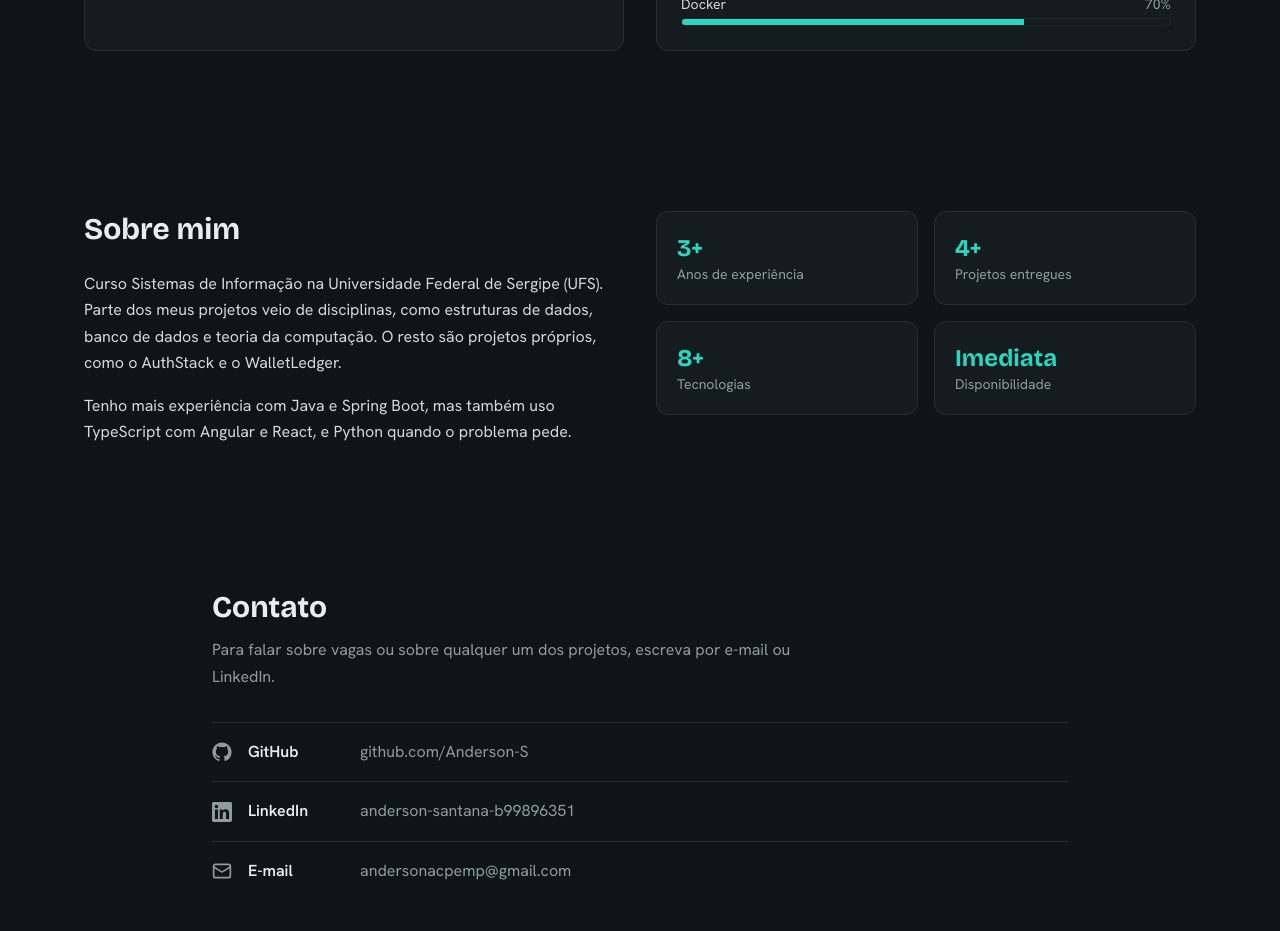
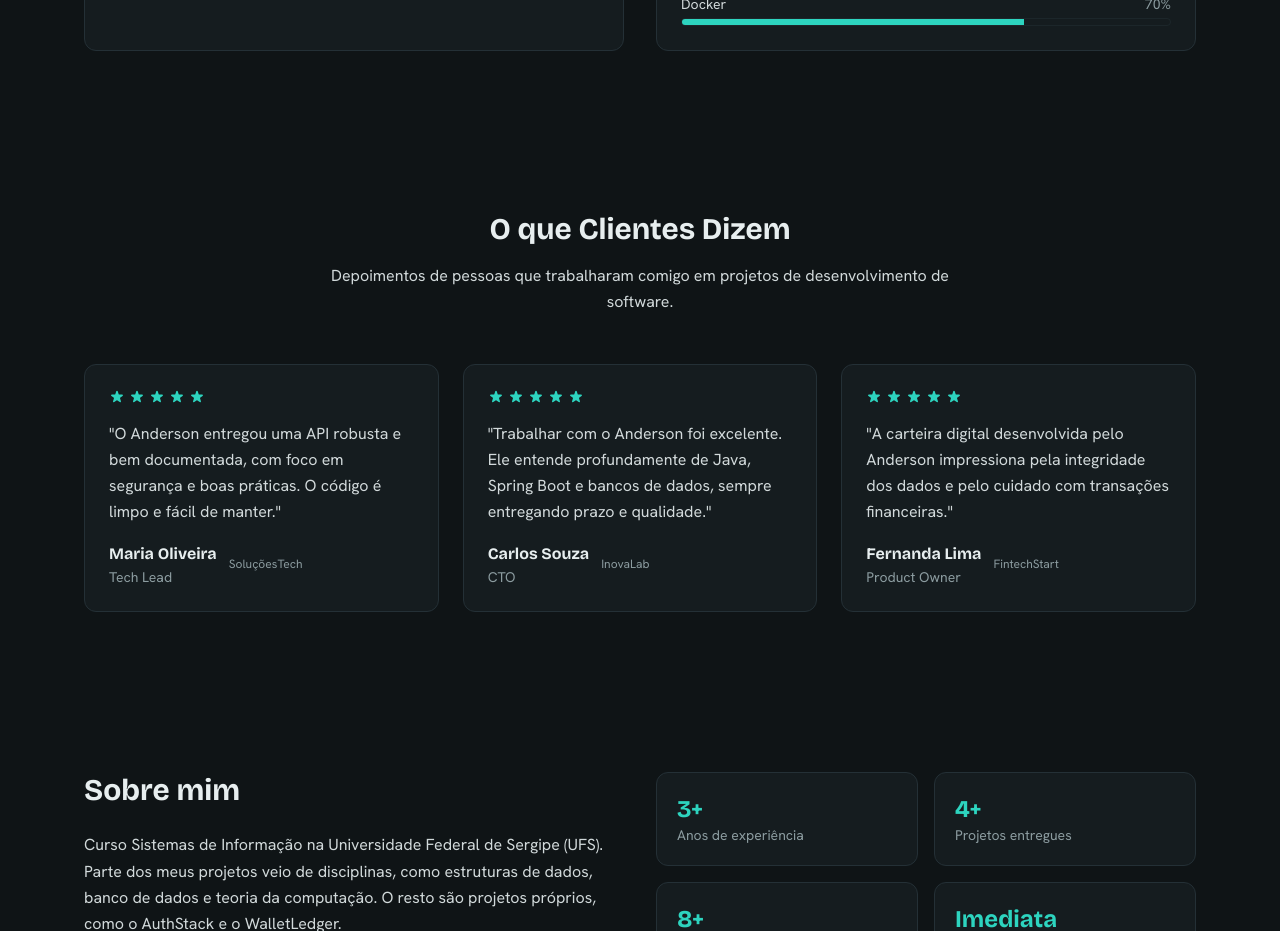
Before and after one commit to Atomicc2/Portifolio, a React (Vite) app: page / in a window 1280 px wide. Shown: the part 4200-5131 px from the top of the page. Built offline with nearby package versions, Linux system fonts and the light colour scheme.

Commit message:
feat(testimonials): adiciona seção depoimentos com cards e estrelas

```diff
--- a/src/App.tsx
+++ b/src/App.tsx
@@ -6,6 +6,7 @@
 import About from "./sections/About";
 import Contact from "./sections/Contact";
 import Services from "./sections/Services";
+import Testimonials from "./sections/Testimonials";
 
 export default function App() {
   return (
@@ -16,6 +17,7 @@
         <Services />
         <Projects />
         <Skills />
+        <Testimonials />
         <About />
         <Contact />
       </main>
--- /dev/null
+++ b/src/components/TestimonialCard.tsx
@@ -0,0 +1,36 @@
+import type { Testimonial } from "../data/testimonials";
+
+const stars = (rating: number) =>
+  Array.from({ length: 5 }, (_, i) => (
+    <svg
+      key={i}
+      className={`h-4 w-4 ${i < rating ? "text-accent" : "text-line"}`}
+      fill="currentColor"
+      viewBox="0 0 20 20"
+      aria-hidden="true"
+    >
+      <path d="M9.049 2.927c.3-.921 1.603-.921 1.902 0l1.07 3.292a1 1 0 0 0 .95.69h3.462c.969 0 1.371 1.24.588 1.81l-2.8 2.034a1 1 0 0 0-.364 1.118l1.07 3.292c.3.921-.755 1.688-1.54 1.118l-2.8-2.034a1 1 0 0 0-1.175 0l-2.8 2.034c-.785.57-1.838-.197-1.539-1.118l1.07-3.292a1 1 0 0 0-.364-1.118L2.98 8.72c-.783-.57-.38-1.81.588-1.81h3.461a1 1 0 0 0 .951-.69l1.07-3.292z" />
+    </svg>
+  ));
+
+export default function TestimonialCard({ testimonial }: { testimonial: Testimonial }) {
+  return (
+    <article className="rounded-xl border border-line bg-surface p-6">
+      <div className="flex items-start gap-3 mb-4">
+        <div className="flex items-center gap-1">
+          {stars(testimonial.rating)}
+        </div>
+      </div>
+      <p className="text-ink/90 leading-relaxed mb-4">
+        "{testimonial.quote}"
+      </p>
+      <div className="flex items-center gap-3">
+        <div className="flex flex-col">
+          <span className="font-display font-bold text-ink">{testimonial.name}</span>
+          <span className="text-sm text-muted">{testimonial.role}</span>
+        </div>
+        <span className="text-xs text-muted">{testimonial.company}</span>
+      </div>
+    </article>
+  );
+}
--- /dev/null
+++ b/src/data/testimonials.ts
@@ -0,0 +1,34 @@
+export type Testimonial = {
+  name: string;
+  role: string;
+  company: string;
+  quote: string;
+  rating: number;
+};
+
+export const testimonials: Testimonial[] = [
+  {
+    name: "Maria Oliveira",
+    role: "Tech Lead",
+    company: "SoluçõesTech",
+    quote:
+      "O Anderson entregou uma API robusta e bem documentada, com foco em segurança e boas práticas. O código é limpo e fácil de manter.",
+    rating: 5,
+  },
+  {
+    name: "Carlos Souza",
+    role: "CTO",
+    company: "InovaLab",
+    quote:
+      "Trabalhar com o Anderson foi excelente. Ele entende profundamente de Java, Spring Boot e bancos de dados, sempre entregando prazo e qualidade.",
+    rating: 5,
+  },
+  {
+    name: "Fernanda Lima",
+    role: "Product Owner",
+    company: "FintechStart",
+    quote:
+      "A carteira digital desenvolvida pelo Anderson impressiona pela integridade dos dados e pelo cuidado com transações financeiras.",
+    rating: 5,
+  },
+];
--- /dev/null
+++ b/src/sections/Testimonials.tsx
@@ -0,0 +1,22 @@
+import TestimonialCard from "../components/TestimonialCard";
+import { testimonials } from "../data/testimonials";
+
+export default function Testimonials() {
+  return (
+    <section id="depoimentos" className="mx-auto max-w-6xl px-5 py-20">
+      <div className="flex flex-col items-center justify-center text-center mb-12">
+        <h2 className="font-display text-3xl font-bold">O que Clientes Dizem</h2>
+        <p className="mt-4 text-ink/90 max-w-2xl">
+          Depoimentos de pessoas que trabalharam comigo em projetos
+          de desenvolvimento de software.
+        </p>
+      </div>
+
+      <div className="grid gap-6 sm:grid-cols-2 lg:grid-cols-3">
+        {testimonials.map((t) => (
+          <TestimonialCard key={t.name} testimonial={t} />
+        ))}
+      </div>
+    </section>
+  );
+}
```
